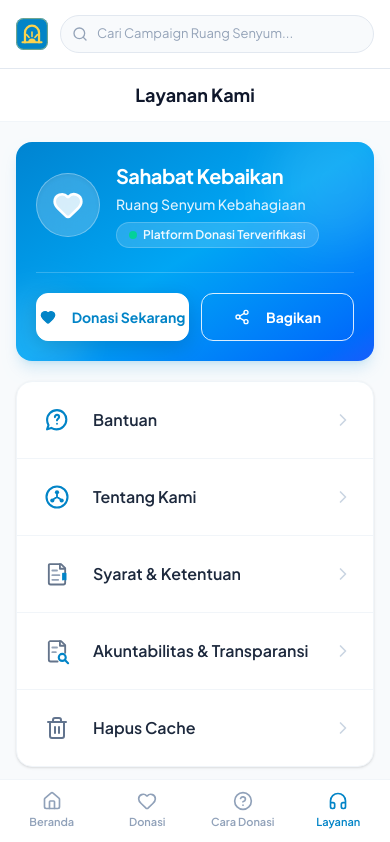
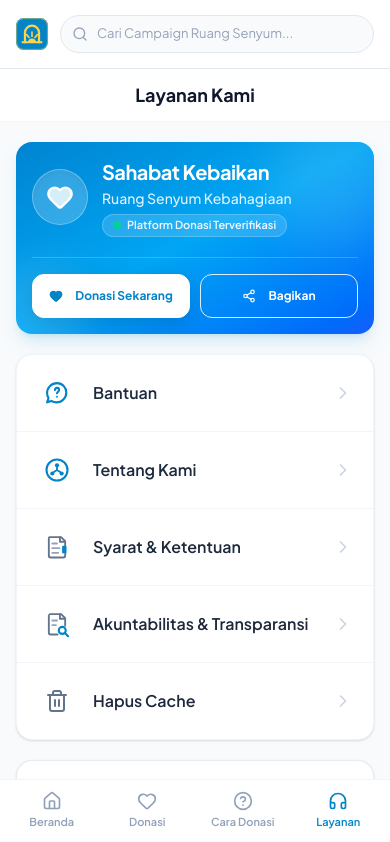
Before and after one commit to musahabibullah17-droid/ruang-senyum-kebahagiaan, a Next.js app: page /user in a window 390 px wide. Shown: the top 842 px of the page. Built offline with nearby package versions, Linux system fonts and the light colour scheme.

Commit message:
Perbaikan tombol banner menu layanan

```diff
--- a/src/app/user/UserClient.tsx
+++ b/src/app/user/UserClient.tsx
@@ -261,22 +261,22 @@
         <div className="lg:col-span-5 lg:space-y-6 order-1 lg:order-2">
 
           {/* Header Profile / Welcome Banner */}
-          <div className="bg-gradient-to-br from-sky-600 via-sky-500 to-blue-600 rounded-2xl p-5 sm:p-6 text-white shadow-lg shadow-sky-600/15 relative overflow-hidden">
+          <div className="bg-gradient-to-br from-sky-600 via-sky-500 to-blue-600 rounded-2xl p-4 sm:p-6 text-white shadow-lg shadow-sky-600/15 relative overflow-hidden">
             <div className="absolute top-0 right-0 -mt-6 -mr-6 w-32 h-32 bg-white/10 rounded-full blur-xl pointer-events-none" />
             <div className="absolute bottom-0 left-0 -mb-6 -ml-6 w-24 h-24 bg-white/10 rounded-full blur-lg pointer-events-none" />
 
-            <div className="flex items-center gap-4 relative z-10">
-              <div className="w-16 h-16 rounded-full bg-white/20 backdrop-blur-md border border-white/30 flex items-center justify-center shrink-0 shadow-inner">
-                <Heart className="w-8 h-8 text-white fill-white/80" />
+            <div className="flex items-center gap-3.5 sm:gap-4 relative z-10">
+              <div className="w-14 h-14 sm:w-16 sm:h-16 rounded-full bg-white/20 backdrop-blur-md border border-white/30 flex items-center justify-center shrink-0 shadow-inner">
+                <Heart className="w-7 h-7 sm:w-8 sm:h-8 text-white fill-white/80" />
               </div>
               <div className="flex-1 min-w-0">
                 <h2 className="text-xl sm:text-2xl font-bold truncate tracking-tight text-white">
                   Sahabat Kebaikan
                 </h2>
-                <p className="text-sm sm:text-base text-sky-100 mt-1 line-clamp-1 font-medium">
+                <p className="text-sm sm:text-base text-sky-100 mt-0.5 sm:mt-1 line-clamp-1 font-medium">
                   {APP_NAME}
                 </p>
-                <div className="inline-flex items-center gap-1.5 mt-2 bg-white/15 backdrop-blur-sm px-3 py-1 rounded-full text-xs sm:text-sm font-semibold text-sky-50 border border-white/20">
+                <div className="inline-flex items-center gap-1.5 mt-1.5 sm:mt-2 bg-white/15 backdrop-blur-sm px-2.5 sm:px-3 py-0.5 sm:py-1 rounded-full text-[11px] sm:text-xs font-semibold text-sky-50 border border-white/20">
                   <span className="w-2 h-2 rounded-full bg-emerald-400 animate-pulse" />
                   Platform Donasi Terverifikasi
                 </div>
@@ -285,19 +285,19 @@
 
             {/* Quick Action Buttons (Mengadopsi style tf-btn & btn-pair dari Beranda) */}
             <div
-              className="btn-pair-group grid grid-cols-2 gap-3 mt-6 pt-5 border-t border-white/20 relative z-10"
+              className="btn-pair-group grid grid-cols-2 gap-2.5 sm:gap-3 mt-5 sm:mt-6 pt-4 sm:pt-5 border-t border-white/20 relative z-10"
               onMouseLeave={() => setActiveBannerBtn(0)}
             >
               <Link
                 href="/campaigns"
                 onMouseEnter={() => setActiveBannerBtn(0)}
                 onClick={() => setActiveBannerBtn(0)}
-                className={`tf-btn btn-pair-item !rounded-xl !h-12 !text-sm sm:!text-base !font-bold w-full ${
+                className={`tf-btn btn-pair-item !rounded-xl !h-11 sm:!h-12 !px-2 sm:!px-4 !text-xs sm:!text-sm md:!text-base !font-bold w-full ${
                   activeBannerBtn === 0 ? 'is-active' : 'is-inactive'
                 }`}
               >
-                <Heart className="w-4 h-4 mr-2 fill-current shrink-0" />
-                <span>Donasi Sekarang</span>
+                <Heart className="w-3.5 h-3.5 sm:w-4 sm:h-4 mr-1 sm:mr-1.5 fill-current shrink-0" />
+                <span className="truncate">Donasi Sekarang</span>
               </Link>
               <button
                 type="button"
@@ -306,12 +306,12 @@
                   setActiveBannerBtn(1);
                   handleShare();
                 }}
-                className={`tf-btn btn-pair-item !rounded-xl !h-12 !text-sm sm:!text-base !font-bold w-full ${
+                className={`tf-btn btn-pair-item !rounded-xl !h-11 sm:!h-12 !px-2 sm:!px-4 !text-xs sm:!text-sm md:!text-base !font-bold w-full ${
                   activeBannerBtn === 1 ? 'is-active' : 'is-inactive'
                 }`}
               >
-                <Share2 className="w-4 h-4 mr-2 shrink-0" />
-                <span>{copiedLink ? 'Tersalin!' : 'Bagikan'}</span>
+                <Share2 className="w-3.5 h-3.5 sm:w-4 sm:h-4 mr-1 sm:mr-1.5 shrink-0" />
+                <span className="truncate">{copiedLink ? 'Tersalin!' : 'Bagikan'}</span>
               </button>
             </div>
           </div>
```
